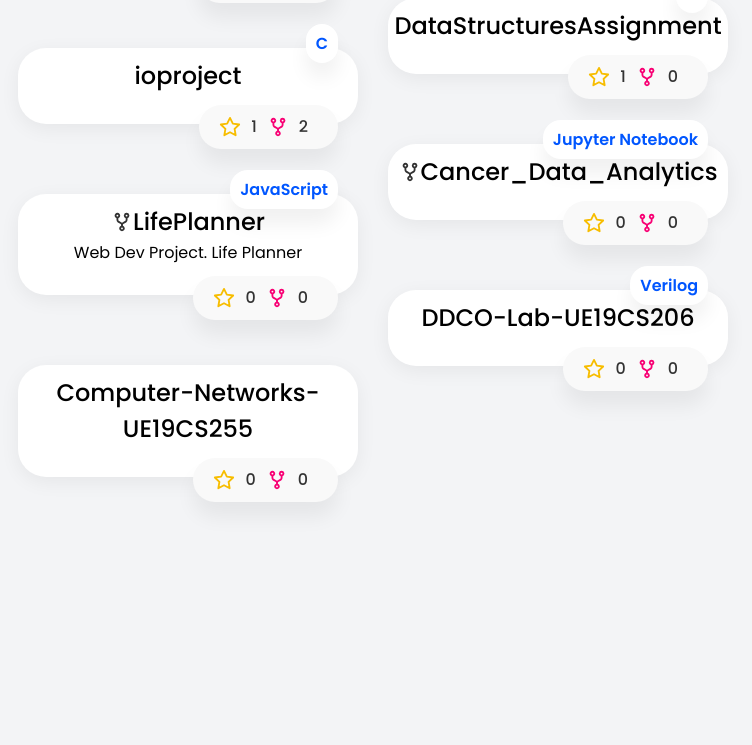
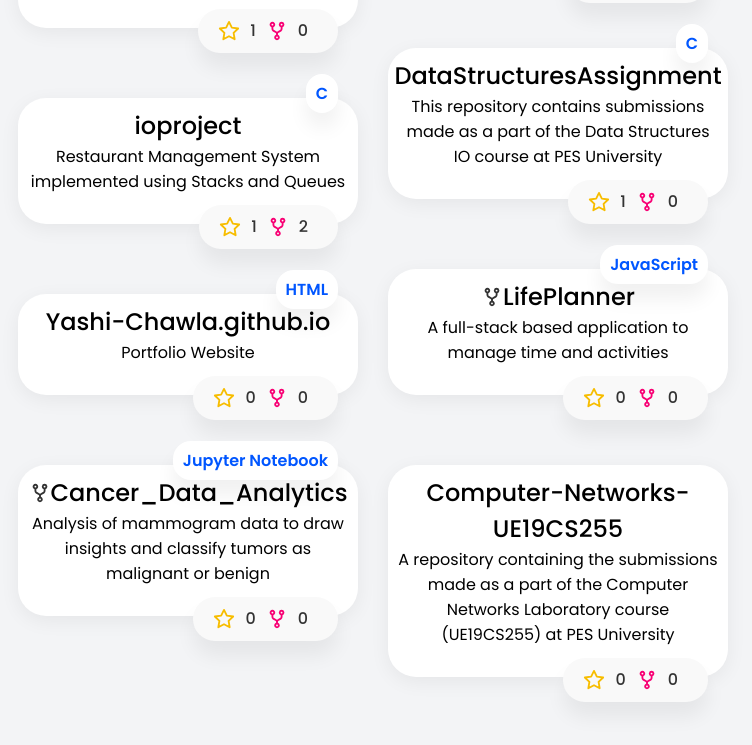
Before and after one commit to yashichawla/yashichawla.github.io, a plain HTML site: page index.html in a window 1280 px wide. Shown: the part 883-1628 px from the top of the page, without its empty margins (484-1236 px from the left). Before the commit the page ends 1428 px from the top, so only its background shows below. Drawn offline with nearby package versions, Linux system fonts and the light colour scheme.

Commit message:
Initial commit

```diff
--- a/index.html
+++ b/index.html
@@ -47,7 +47,7 @@
       <div id="nav-block">
 
         <!-- Additional nav links go here -->
-        <span id="projects" class="nav-selected"> Projects. </span>
+        <span id="projects" class="nav-selected"> Projects </span>
         <span id="Email">
             <a href="https://mailto:yashichawla1@gmail.com">
               Email
@@ -125,7 +125,7 @@
                   QA_SQuAD
                 </span>
                 <span class="repo-desc">
-                </span>
+                A closed-domain question answering system built on the SQuAD 1.1 dataset</span>
               </a>
             </div>
             <div class="repo-stats">
@@ -147,7 +147,7 @@
                   AutomatedCarParkingDetection
                 </span>
                 <span class="repo-desc">
-                </span>
+                Automated parking spot detection system using Computer Vision</span>
               </a>
             </div>
             <div class="repo-stats">
@@ -258,7 +258,7 @@
                   ioproject
                 </span>
                 <span class="repo-desc">
-                </span>
+                Restaurant Management System implemented using Stacks and Queues</span>
               </a>
             </div>
             <div class="repo-stats">
@@ -280,7 +280,7 @@
                   DataStructuresAssignment
                 </span>
                 <span class="repo-desc">
-                </span>
+                This repository contains submissions made as a part of the Data Structures IO course at PES University</span>
               </a>
             </div>
             <div class="repo-stats">
@@ -288,6 +288,28 @@
                 <use xlink:href="assets/svg/svg-defs.svg#star"></use>
               </svg>
               <span>1</span>
+              <svg class="icon-fork">
+                <use xlink:href="assets/svg/svg-defs.svg#fork"></use>
+              </svg>
+              <span>0</span>
+            </div>
+          </div>
+          <div class="grid-item">
+            <div class="repo-lang"><span>HTML</span></div>
+            <div class="repo-about">
+              <a href="https://github.com/Yashi-Chawla/Yashi-Chawla.github.io">
+                <span class="repo-title">
+                  Yashi-Chawla.github.io
+                </span>
+                <span class="repo-desc">
+                Portfolio Website</span>
+              </a>
+            </div>
+            <div class="repo-stats">
+              <svg class="icon-star">
+                <use xlink:href="assets/svg/svg-defs.svg#star"></use>
+              </svg>
+              <span>0</span>
               <svg class="icon-fork">
                 <use xlink:href="assets/svg/svg-defs.svg#fork"></use>
               </svg>
@@ -303,7 +325,7 @@
                   LifePlanner
                 </span>
                 <span class="repo-desc">
-                Web Dev Project. Life Planner</span>
+                A full-stack based application to manage time and activities</span>
               </a>
             </div>
             <div class="repo-stats">
@@ -326,7 +348,7 @@
                   Cancer_Data_Analytics
                 </span>
                 <span class="repo-desc">
-                </span>
+                Analysis of mammogram data to draw insights and classify tumors as malignant or benign</span>
               </a>
             </div>
             <div class="repo-stats">
@@ -347,29 +369,7 @@
                   Computer-Networks-UE19CS255
                 </span>
                 <span class="repo-desc">
-                </span>
-              </a>
-            </div>
-            <div class="repo-stats">
-              <svg class="icon-star">
-                <use xlink:href="assets/svg/svg-defs.svg#star"></use>
-              </svg>
-              <span>0</span>
-              <svg class="icon-fork">
-                <use xlink:href="assets/svg/svg-defs.svg#fork"></use>
-              </svg>
-              <span>0</span>
-            </div>
-          </div>
-          <div class="grid-item">
-            <div class="repo-lang"><span>Verilog</span></div>
-            <div class="repo-about">
-              <a href="https://github.com/Yashi-Chawla/DDCO-Lab-UE19CS206">
-                <span class="repo-title">
-                  DDCO-Lab-UE19CS206
-                </span>
-                <span class="repo-desc">
-                </span>
+                A repository containing the submissions made as a part of the Computer Networks Laboratory course (UE19CS255) at PES University</span>
               </a>
             </div>
             <div class="repo-stats">
```
Also changed, not shown: 1 other file.
